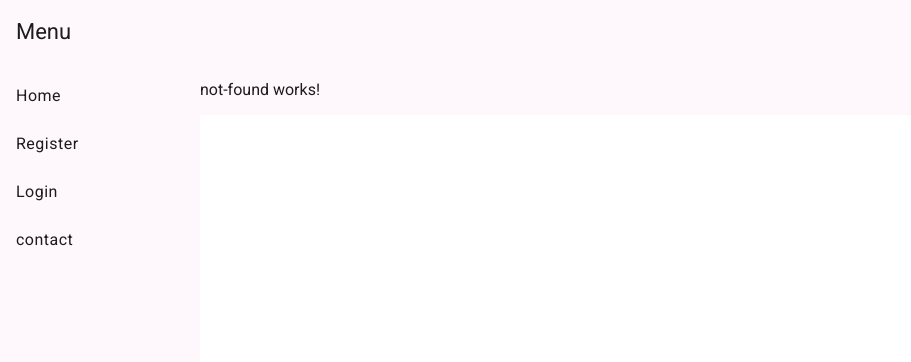
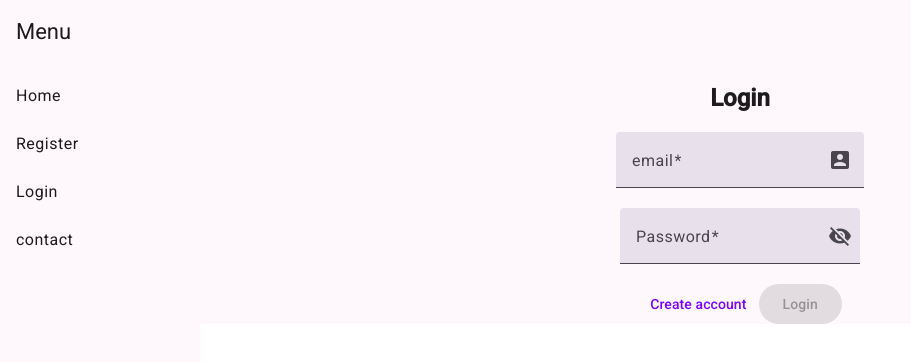
Before and after one commit to BravoBoy2/QuizApp, an Angular app: page /login in a window 1280 px wide. Shown: the top 362 px of the page, without its empty margins (0-911 px from the left). Built offline with nearby package versions, Linux system fonts and the light colour scheme.

Commit message:
new dialog component has been added. register.component.html and register.component.ts has been updated to handle api request and show user feedback

```diff
--- a/src/app/app.routes.ts
+++ b/src/app/app.routes.ts
@@ -3,9 +3,11 @@ import { Routes } from '@angular/router';
 import {NotFoundComponent} from './not-found/not-found.component';
 import {HomeComponent} from './home/home.component';
 import {RegisterComponent} from './auth/register/register.component';
+import {LoginComponent} from './auth/login/login.component';
 
 export const routes: Routes = [
   {path: '', component: HomeComponent, title: 'Home'},
   {path: 'register', component: RegisterComponent, title:'register'},
+  {path: 'login', component: LoginComponent, title: 'login'},
   {path: '**', component: NotFoundComponent }
 ];
--- a/src/app/auth/auth.module.ts
+++ b/src/app/auth/auth.module.ts
@@ -12,7 +12,7 @@ import {MatIconButton} from '@angular/material/button';
     CommonModule,
     MatIcon,
     MatInputModule,
-    MatIconButton,
+    MatIconButton
 
   ],
   exports: [MatIcon,
--- a/src/app/auth/login/login.component.html
+++ b/src/app/auth/login/login.component.html
@@ -1 +1,36 @@
-<p>login works!</p>
+<span class="login-title">
+<h2 matPrefix>Login</h2>
+</span>
+
+<form [formGroup]="loginForm" (ngSubmit)="onSubmit()"  >
+
+  <!--  Email-->
+  <mat-form-field>
+    <mat-label>email</mat-label>
+    <input matInput type="email" formControlName="email">
+    <mat-icon matSuffix>account_box</mat-icon>
+    <mat-error>Email is required</mat-error>
+  </mat-form-field>
+
+
+
+<!--password-->
+  <mat-form-field>
+    <mat-label>Password</mat-label>
+    <input matInput [type]="hide() ? 'password' : 'text'" formControlName="password">
+    <button
+      mat-icon-button
+      type="button"
+      matSuffix (click)="clickEvent($event)"
+      [attr.aria-label]=" 'Hide Password'"
+      [attr.aria-pressed]="hide()"> <mat-icon>{{hide() ? 'visibility_off' : 'visibility'}}</mat-icon>
+    </button>
+    <mat-error>Password is required</mat-error>
+  </mat-form-field>
+
+  <!--  Button-->
+  <div class="button-section">
+    <button mat-button color="primary" matPrefix routerLink="/register">Create account</button>
+    <button mat-flat-button  type="submit" [disabled]="loginForm.invalid && loginForm.hasError" >Login</button>
+  </div>
+</form>
--- a/src/app/auth/login/login.component.scss
+++ b/src/app/auth/login/login.component.scss
@@ -0,0 +1,17 @@
+form{
+  display: flex;
+  flex-direction: column;
+  align-items: center;
+  justify-content: center;
+}
+
+h1{
+  text-align: center;
+}
+
+.login-title{
+  display: flex;
+  text-align: center;
+  justify-content: center;
+  align-items: center;
+}
--- a/src/app/auth/login/login.component.ts
+++ b/src/app/auth/login/login.component.ts
@@ -1,11 +1,49 @@
-import { Component } from '@angular/core';
+import {Component, signal} from '@angular/core';
+import {AuthModule} from '../auth.module';
+import {FormControl, FormGroup, ReactiveFormsModule, Validators} from '@angular/forms';
+import {AuthService} from '../auth.service';
+import {MatButton} from '@angular/material/button';
+import {RouterLink} from '@angular/router';
+import {HttpResponse} from '@angular/common/http';
 
 @Component({
   selector: 'app-login',
-  imports: [],
+  imports: [AuthModule, ReactiveFormsModule, MatButton, RouterLink],
   templateUrl: './login.component.html',
   styleUrl: './login.component.scss'
 })
 export class LoginComponent {
+hide = signal(true);
+
+
+loginForm = new FormGroup({
+  email : new FormControl('',[Validators.required, Validators.email]),
+  password: new FormControl('',[Validators.required, Validators.minLength(6)]),
+
+});
+
+constructor(private authService : AuthService) {}
+
+
+  onSubmit() {
+  if (this.loginForm.valid) {
+    this.authService.fetchData('login', this.loginForm.value).subscribe({
+      next: (response: HttpResponse<any>) =>
+    {
+      console.log(response);
+    },
+    error: (error: HttpResponse<any>) => {
+        console.log(error);
+    }
+  })
+  }
+  }
+
+  //password hide or show icon for password field
+  clickEvent(event : MouseEvent){
+    this.hide.set(!this.hide());
+    event.stopPropagation();
+
+  }
 
 }
--- a/src/app/auth/register/register.component.html
+++ b/src/app/auth/register/register.component.html
@@ -76,9 +76,13 @@
 
     <!--   password confirmation end -->
 
+    <!--    login button that redirects the user to login page-->
+    <span> <small>Registered already? </small> <a matPrefix routerLink="/login">Log in</a></span>
 
 
+    <div class="button-section">
     <!-- register button -->
     <button type="submit" [disabled]="registerForm.invalid && registerForm.hasError" mat-stroked-button>Register</button>
+    </div>
   </form>
 </div>
--- a/src/app/auth/register/register.component.scss
+++ b/src/app/auth/register/register.component.scss
@@ -3,12 +3,14 @@
   flex-direction: column;
   align-items: center;
   justify-content: center;
+  height: 80%;
 }
 
 form{
   display: flex;
   flex-direction: column;
   justify-content: space-evenly;
+  height: 50vh;
 }
 
 .register-title{
@@ -23,3 +25,20 @@ form{
   align-self: center;
   font-size: 1.5em;
 }
+
+.button-section{
+  display: flex;
+  align-items: center;
+  justify-content: space-evenly;
+}
+
+a{
+  text-decoration: none;
+  margin-left: 0.2em;
+  }
+
+span{
+  align-items: center;
+  padding-bottom: 0.5em;
+  margin-bottom: 0.5em;
+}
--- a/src/app/auth/register/register.component.ts
+++ b/src/app/auth/register/register.component.ts
@@ -1,19 +1,22 @@
-import {Component, signal} from '@angular/core';
+import {Component, inject, signal} from '@angular/core';
 import {AuthModule} from '../auth.module';
 import {FormControl, FormGroup, ReactiveFormsModule, Validators} from '@angular/forms';
 import {MatButton} from '@angular/material/button';
 import {AuthService} from '../auth.service';
-import {HttpResponse} from '@angular/common/http';
+import {Router, RouterLink} from '@angular/router';
+import {MatDialog} from '@angular/material/dialog';
+import {DialogComponent} from '../../dialog/dialog.component';
 
 
 @Component({
   selector: 'app-register',
-  imports: [AuthModule, ReactiveFormsModule, MatButton],
+  imports: [AuthModule, ReactiveFormsModule, MatButton, RouterLink],
   templateUrl: './register.component.html',
   styleUrl: './register.component.scss'
 })
 export class RegisterComponent {
   hide = signal(true);
+  dialog = inject(MatDialog);
 
 
   registerForm = new FormGroup({
@@ -22,19 +25,44 @@ export class RegisterComponent {
     password: new FormControl('', [Validators.required, Validators.minLength(6)]),
   });
 
-  constructor(private authService: AuthService) {
+  constructor(private authService: AuthService, private router: Router) {
   }
 
   onSubmit() {
     if (this.registerForm.valid) {
       this.authService.fetchData('register', this.registerForm.value)
         .subscribe( {
-          next: (response: HttpResponse<any>) => {
+          next: (response: any) => {
             console.log(response);
+
+            //firing dialog based on the api calls
+            this.dialog.open(DialogComponent, {
+              data: {
+                title : "Welcome " + response.user.name,
+                message: response.message,
+                loading : true
+              }
+            });
+
+            setTimeout(()=>{
+              this.router.navigate(['/login']).then( () => {
+                this.dialog.closeAll()
+                this.registerForm.reset();
+              });
+            },1000);
+
+
           },
-          error: ( error: HttpResponse<any>) =>{
+          error: ( error: any) =>{
+            console.log(error);
 
-            console.log(error);
+            this.dialog.open(DialogComponent, {
+              data: {
+                title : "Error",
+                message : error.error.message
+              }
+            })
+
           }
         });
     }
@@ -50,7 +78,6 @@ export class RegisterComponent {
   clickEvent(event : MouseEvent){
     this.hide.set(!this.hide());
     event.stopPropagation();
-
   }
 
 
--- /dev/null
+++ b/src/app/dialog/dialog.component.html
@@ -0,0 +1,15 @@
+<h2 mat-dialog-title>{{data.title}}</h2> <br>
+<mat-dialog-content>
+  <p>{{data.message}}</p>
+
+  @if (data.loading){
+    <mat-spinner class="spinner" mode="indeterminate">Loading...</mat-spinner>
+  }
+</mat-dialog-content>
+
+
+  <mat-dialog-actions>
+    @if (data.title === "Error"){
+    <button mat-button matDialogClose>Try again</button>
+    }
+  </mat-dialog-actions>
--- /dev/null
+++ b/src/app/dialog/dialog.component.scss
@@ -0,0 +1,5 @@
+.spinner {
+  display: flex;
+  width: 0.5vw;
+  height: 0.5vh;
+}
--- /dev/null
+++ b/src/app/dialog/dialog.component.ts
@@ -0,0 +1,30 @@
+import {Component, inject} from '@angular/core';
+import {
+  MAT_DIALOG_DATA,
+  MatDialogActions,
+  MatDialogClose,
+  MatDialogContent,
+  MatDialogTitle
+} from '@angular/material/dialog';
+import {MatButton} from '@angular/material/button';
+import {MatProgressSpinnerModule} from '@angular/material/progress-spinner';
+
+@Component({
+  selector: 'app-dialog',
+  imports: [
+    MatDialogTitle,
+    MatDialogContent,
+    MatDialogActions,
+    MatButton,
+    MatDialogClose,
+    MatProgressSpinnerModule
+  ],
+  templateUrl: './dialog.component.html',
+  styleUrl: './dialog.component.scss'
+})
+export class DialogComponent {
+  data = inject(MAT_DIALOG_DATA);
+  // loading = contentChild<boolean>("loading");
+
+
+}
--- a/src/app/navigation/navigation.component.html
+++ b/src/app/navigation/navigation.component.html
@@ -5,9 +5,9 @@
       [opened]="(isHandset$ | async) === false">
     <mat-toolbar>Menu</mat-toolbar>
     <mat-nav-list>
-      <a mat-list-item routerLink="/" routerLinkActive="active">Home</a>
+      <a mat-list-item routerLink="" routerLinkActive="active">Home</a>
       <a mat-list-item routerLink="register">Register</a>
-      <a mat-list-item href="#">Login</a>
+      <a mat-list-item routerLink="login">Login</a>
       <a mat-list-item href="#">contact</a>
     </mat-nav-list>
   </mat-sidenav>
@@ -25,8 +25,8 @@
       <span></span>
     </mat-toolbar>
     <!-- Add Content Here -->
-    <main>
+
       <router-outlet/>
-    </main>
+
   </mat-sidenav-content>
 </mat-sidenav-container>
```
Also changed, not shown: 1 other file (tests, documents, lock files or other folders).
